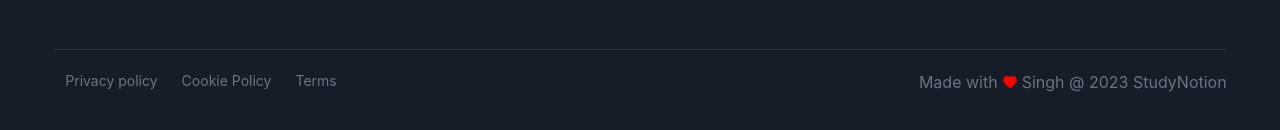
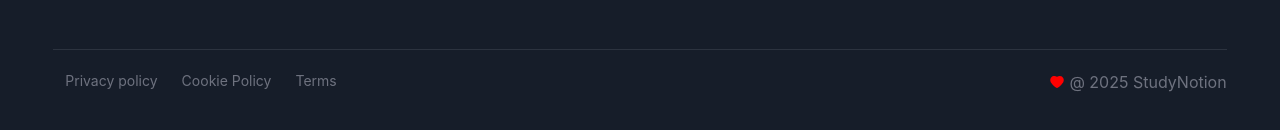
Before and after one commit to LokeshSingh07/StudyNotion-EdTech-Project, a React (Create React App) app: page / in a window 1280 px wide. Shown: the part 5715-5845 px from the top of the page. Built offline with nearby package versions, Linux system fonts and the light colour scheme; no server answers.

Commit message:
temp removal from footer

```diff
--- a/src/components/common/Footer.jsx
+++ b/src/components/common/Footer.jsx
@@ -151,9 +151,10 @@ const Footer = () => {
             </div>
 
             <div className='text-center flex gap-1 items-center'>
-              Made with
+              {/* Made with  */}
               <AiFillHeart fill='red'/>
-              Singh @ 2023 StudyNotion
+              {/* Singh  */}
+              @ 2025 StudyNotion
             </div>
 
           </div>
```
